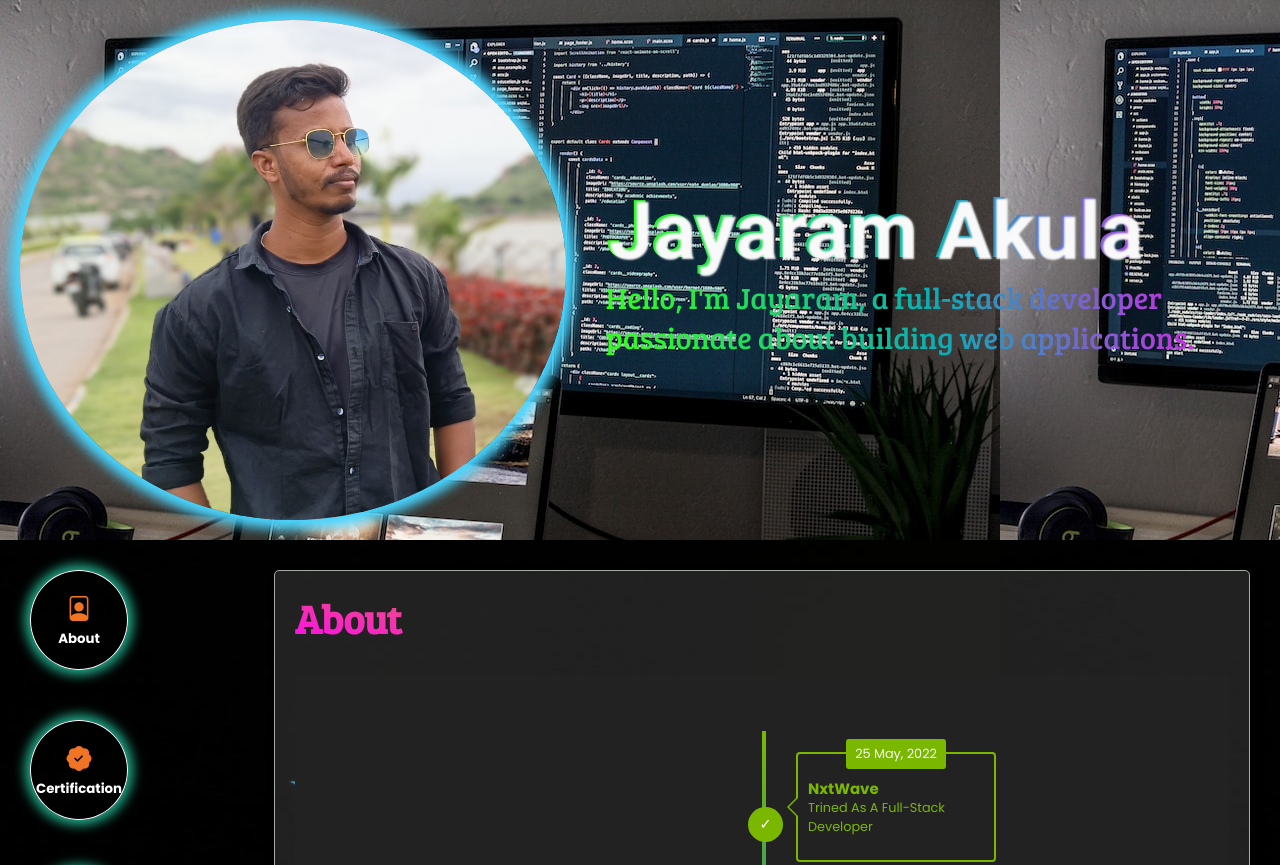
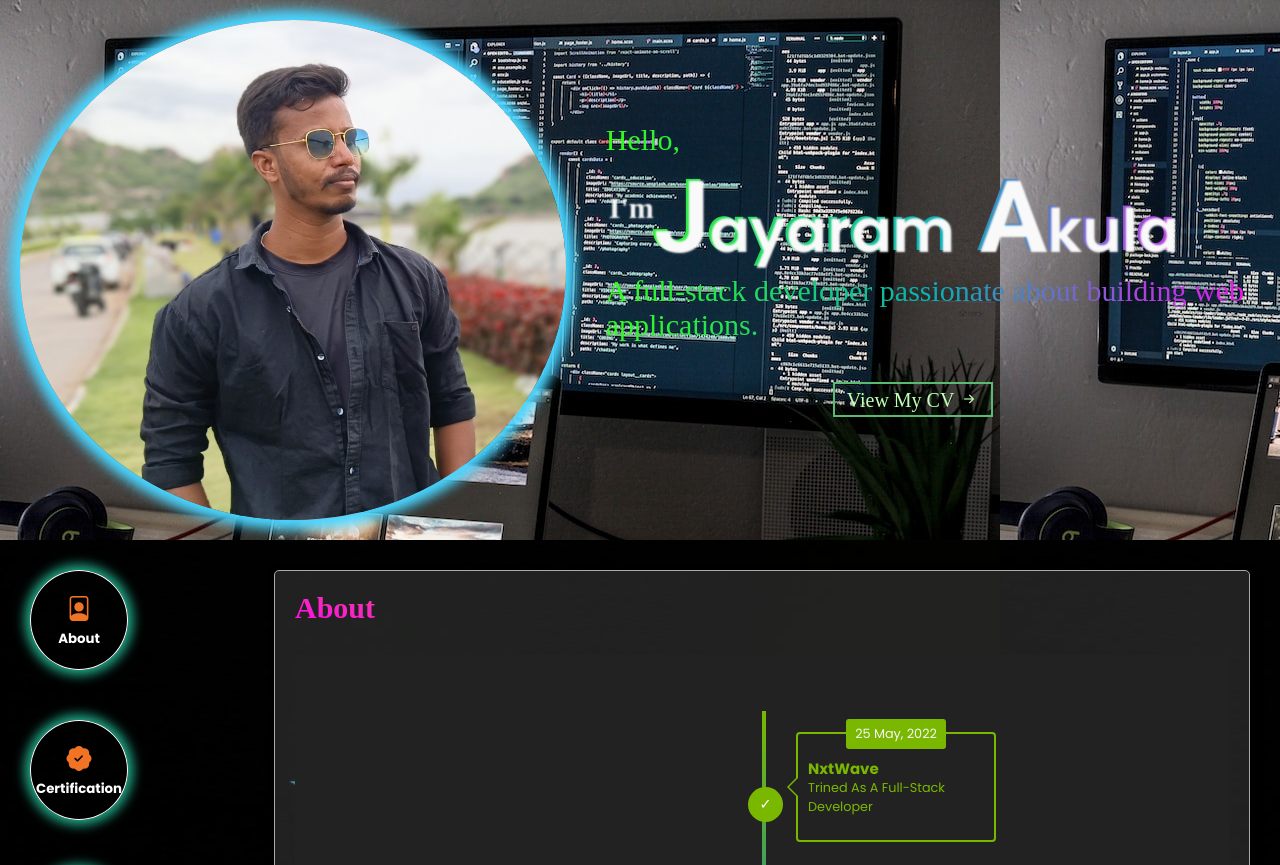
Before and after one commit to JayaramHarry/JayaramHarry.github.io, a plain HTML site: page index.html in a window 1280 px wide. Shown: the top 865 px of the page. Drawn offline with nearby package versions, Linux system fonts and the light colour scheme; files whose address does not match are found by name; a web font is replaced by a local one.

Commit message:
css
css changed

```diff
--- a/index.html
+++ b/index.html
@@ -17,8 +17,14 @@
         <div class="profile">
           <img class="profile-picture" src="backgrouds/profile_photo.jpg" alt="Profile Picture">
           <div>
-              <h1 class="profile-name">Jayaram Akula</h1>
-              <p class="profile-about">Hello, I'm Jayaram, a full-stack developer passionate about building web applications.</p>
+            <p class="profile-about">Hello,</p>
+              <h1 class="profile-name"><sup class="im-tag">I'm</sup>J<span class="off-name">ayaram</span> A<span class="off-name">kula</span></h1>
+              <p class="profile-about">A full-stack developer passionate about building web applications.</p>
+              <div class="button-container">
+                <a href="https://s3-ap-south-1.amazonaws.com/nkb-backend-ccbp-media-static/ccbp_prod/media/resume_generated/Jayaram_2023-06-05-172845.pdf" target="_blank">
+                  <button class="CV-button">View My CV <span><i class="bi bi-arrow-right-short"></i></span></button>
+                </a>
+              </div>
           </div>
         </div>
         <div class="details-container">
@@ -315,7 +321,8 @@ var projectData = [
 
             var descriptionElement = document.createElement('p');
             descriptionElement.textContent = project.description;
-            descriptionElement.style.color = "#ffffff"
+            descriptionElement.style.color = "#ffffff";
+            descriptionElement.style.fontFamily = "bootstrap-icons";
             listItem.appendChild(descriptionElement);
 
             var technologiesElement = document.createElement('p');
--- a/styles.css
+++ b/styles.css
@@ -50,8 +50,13 @@
     max-height: 300px;
   }
 }
+.im-tag{
+  font-size: 30px;
+  position: relative;
+  font-family: castellar;
+}
 .profile-name{
-    font-size: 80px;
+    font-size: 100px;
     font-family: "Roboto";
     margin-left: 40px;
     font-weight: 600;
@@ -64,13 +69,42 @@
 }
 @media screen and (max-width: 768px){
   .profile-name{
-    font-size: 40px;
+    font-size: 50px;
     text-align: center;
   }
 }
+.off-name{
+  font-size: 60px;
+}
+@media screen and (max-width: 768px) {
+  .off-name{
+    font-size: 40px;
+  }
+
+}
+
+.button-container{
+  display: flex;
+  flex-direction: row;
+  justify-content: center;
+  align-items: flex-end;
+  margin-top: 40px;
+}
+
+.CV-button {
+    height: 35px;
+    width: 160px;
+    font-size: 20px;
+    background-color: transparent;
+    border: 2px solid #5aba72;
+    color: #c1ffb8;
+    font-family: 'Times New Roman', Times, serif;
+    cursor: pointer;
+}
+
 .profile-about{
     font-size: 30px;
-    font-family: "Bree serif";
+    font-family: castellar;
     margin-left: 40px;
     background-image: linear-gradient(262deg, #ff0aee, #09aeb4, #35ff18);
     -webkit-background-clip: text;
@@ -372,8 +406,8 @@
   }
 }
 .details{
-    font-size: 40px;
-    font-family: "Bree serif";
+  font-size: 30px;
+  font-family: castellar;
     margin-bottom: 20px;
     background-image: linear-gradient(14deg, #ff0aee, #d68e21, #35ff18);
     -webkit-background-clip: text;
@@ -961,11 +995,12 @@ margin-bottom: 30px;
   text-align: center;
 }
 .contact{
-  font-size: 40px;
+  font-size: 30px;
+  font-weight: 100;
   color: #ffffff;
-  text-decoration: underline;
+  /* text-decoration: underline; */
   margin-bottom: 10px;
-  font-family: emoji;
+  font-family: castellar;
 }
 @media screen and (max-width: 768px){
   .contact{
```
